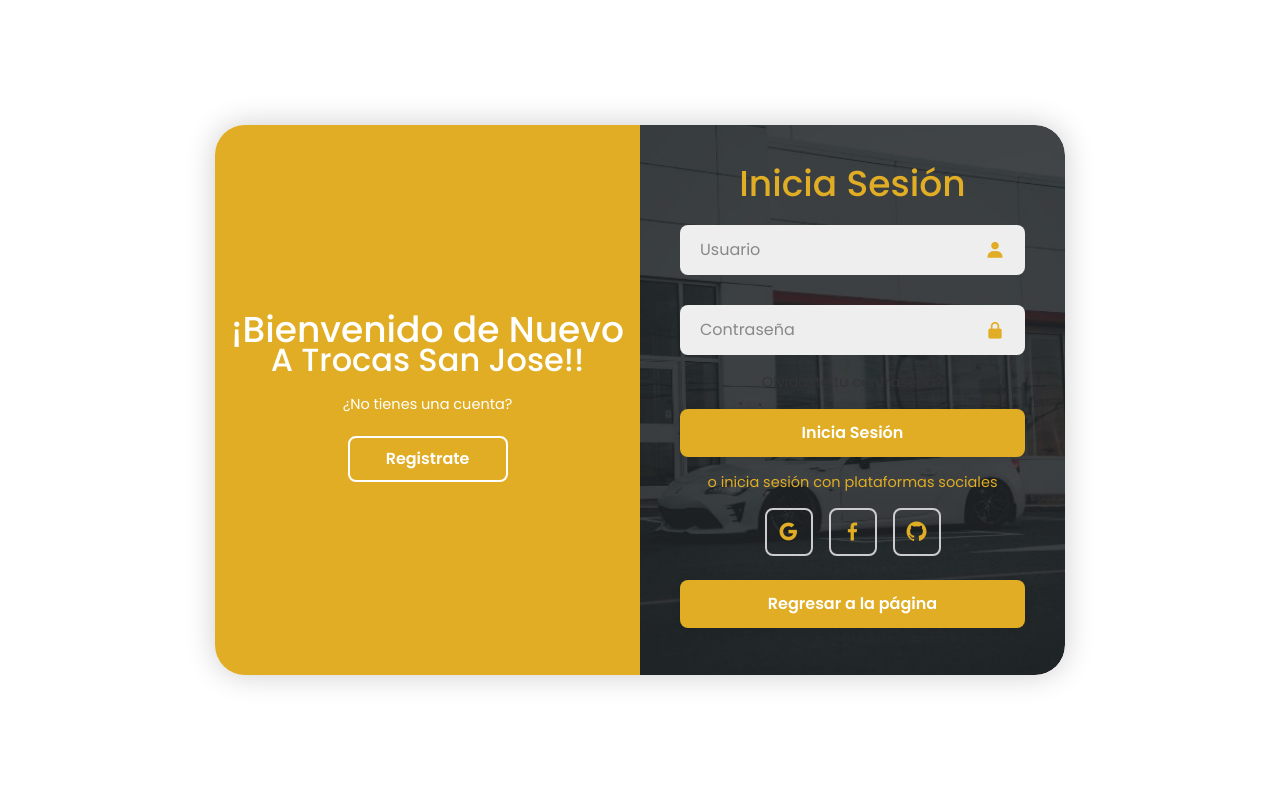
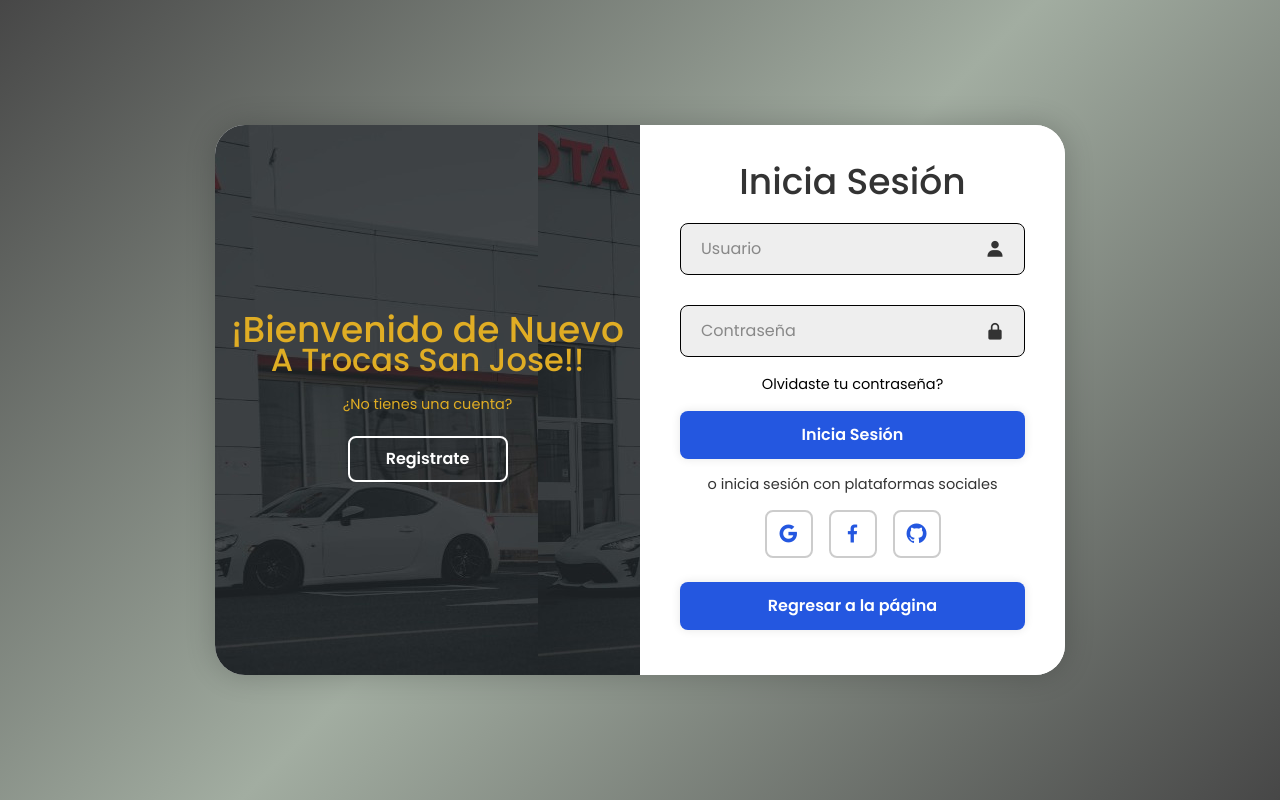
Before and after one commit to Leslyhub21/Car-Catalog, a React (Vite) app: page /Login in a window 1280 px wide. Built offline with nearby package versions, Linux system fonts and the light colour scheme.

Commit message:
se a5rreglaron css

```diff
--- a/src/components/FeaturedCars.css
+++ b/src/components/FeaturedCars.css
@@ -114,7 +114,7 @@
 }
 
 .featured-card-mini button {
-  background-color: #0a1440;
+  background-color: #0d2b7b;
   color: #fff;
   border: none;
   padding: 0.8rem 0;
--- a/src/components/login.css
+++ b/src/components/login.css
@@ -5,13 +5,20 @@
     justify-content: center;
     align-items: center;
     min-height: 100vh;
+    box-shadow: 2px 2px 10px 3px rgba(0, 0, 0, 0.1);
+
+    /* Fondo degradado */
+    background: linear-gradient(135deg, #474747, #a2ada1, #474747);
 
     background-size: cover;
     background-position: center;
     background-repeat: no-repeat;
     padding: 20px;
 }
+.texto-bienvenida {
+    color: #e0ad24;
 
+}
 
 .boton-link-texto {
     display: flex;
@@ -58,18 +65,10 @@
     right: 0;
     width: 50%;
     height: 100%;
-    background-image: url('../assets/fondo-login.jpg');
-    background-size: cover;
-    background-position: center;
-    background-repeat: no-repeat;
-
-    background-color: rgba(255, 255, 255, 0.1);
-    backdrop-filter: blur(8px);
-    -webkit-backdrop-filter: blur(8px);
-
+    background: #fff;
     display: flex;
     align-items: center;
-    color: #e0ad24;
+    color: #333;
     text-align: center;
     padding: 40px;
     z-index: 1;
@@ -97,8 +96,8 @@
     width: 100%;
     padding: 13px 50px 13px 20px;
     background: #eee;
+    border: 1px solid black;
     border-radius: 8px;
-    border: none;
     outline: none;
     font-size: 16px;
     color: #333;
@@ -124,13 +123,13 @@
 
 .login-container .forgot-link a {
     font-size: 14.5px;
-    color: #333;
+    color: #000000;
 }
 
 .login-container .btn {
     width: 100%;
     height: 48px;
-    background: #e0ad24;
+    background: #2457E0;
     border-radius: 8px;
     box-shadow: 0 0 10px rgba(0, 0, 0, 0.1);
     border: none;
@@ -153,7 +152,8 @@
     border: 2px solid #ccc;
     border-radius: 8px;
     font-size: 24px;
-    color: #e0ad24;
+    /*color: #e0ad24;*/
+    color: #2457E0;
     margin: 0 8px;
 }
 
@@ -165,11 +165,13 @@
 
 .login-container .toggle-box::before {
     content: '';
+
     position: absolute;
     left: -250%;
     width: 300%;
     height: 100%;
-    background: #e0ad24;
+    /* background: #e0ad24; */
+    background-image: url('../assets/fondo-login.jpg');
     border-radius: 0px;
     z-index: 2;
     transition: 1.8s ease-in-out;
--- a/src/components/login.jsx
+++ b/src/components/login.jsx
@@ -72,17 +72,17 @@ const Login = () => {
 
         <div className="toggle-box">
           <div className="toggle-panel toggle-left">
-            <h1>¡Bienvenido de Nuevo</h1>
-            <h2>A Trocas San Jose!!</h2>
-            <p>¿No tienes una cuenta?</p>
+            <h1 className="texto-bienvenida">¡Bienvenido de Nuevo</h1>
+            <h2 className="texto-bienvenida">A Trocas San Jose!!</h2>
+            <p className="texto-bienvenida">¿No tienes una cuenta?</p>
             <button className="btn register-btn" onClick={() => setActive(true)}>Registrate</button>
           </div>
 
 
           <div className="toggle-panel toggle-right">
-            <h1>¡Hola, Bienvenido</h1>
-            <h2>A Trocas San Jose!!</h2>
-            <p>¿Ya tienes una cuenta?</p>
+            <h1 className="texto-bienvenida">¡Hola, Bienvenido</h1>
+            <h2 className="texto-bienvenida">A Trocas San Jose!!</h2>
+            <p className="texto-bienvenida">¿Ya tienes una cuenta?</p>
             <button className="btn login-btn" onClick={() => setActive(false)}>Inicia Sesión</button>
           </div>
         </div>
```
